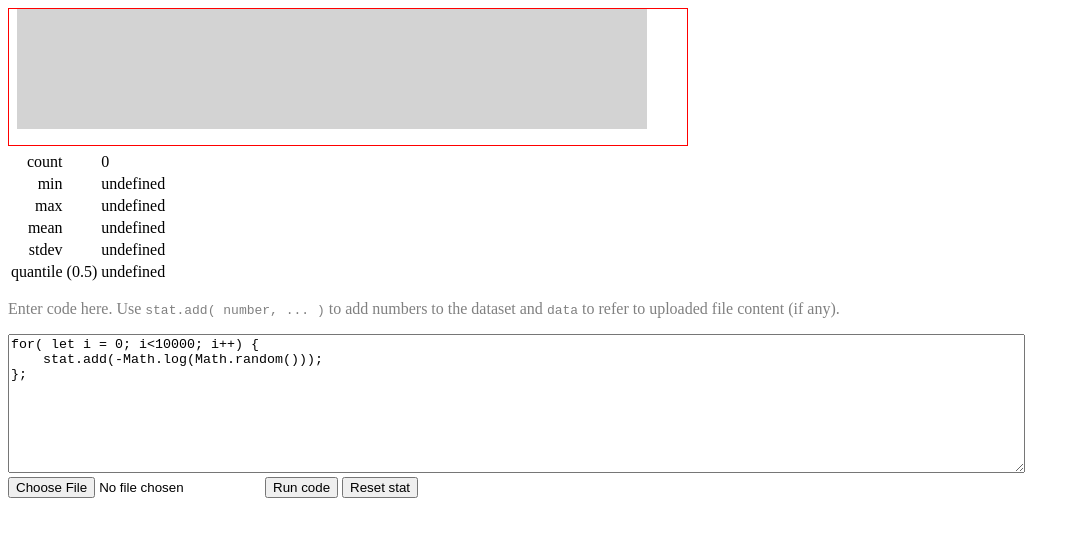
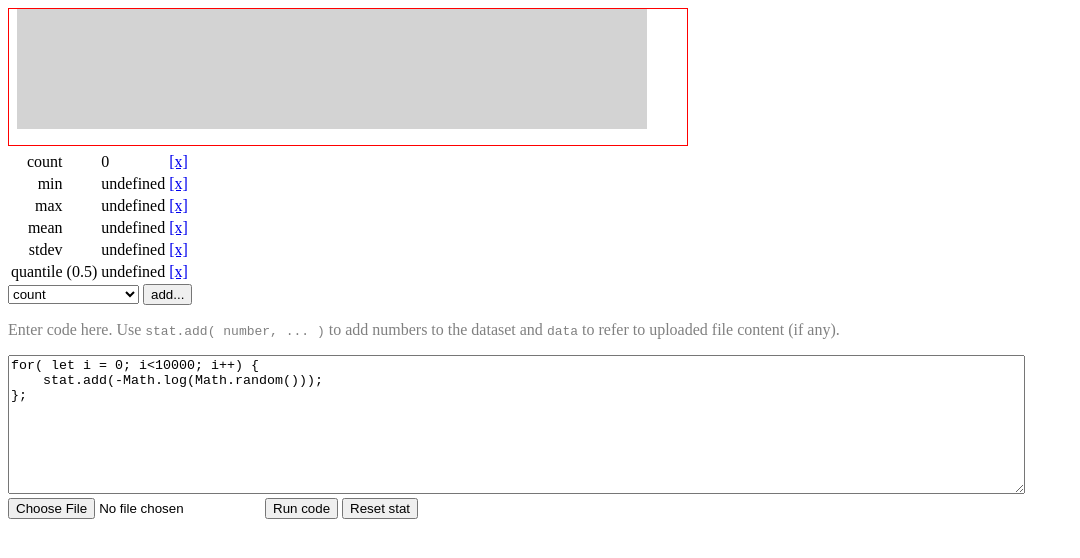
Before and after one commit to dallaylaen/math-stat-logscale.js, a website: page docs/index.html in a window 1280 px wide. Shown: the whole page, without its empty margins (0-1080 px from the left). Drawn offline with Linux system fonts and the light colour scheme.

Commit message:
[html] Add configurable query options to demo app

```diff
--- a/docs/index.html
+++ b/docs/index.html
@@ -8,8 +8,15 @@
 <body>
 <canvas id="draw" style="border: solid red 1px"></canvas>
 
-<table id="summary">
+<table>
+<tbody id="summary">
+</tbody>
 </table>
+<div>
+<select id="query" onchange="toggleQueryParam()"></select>
+<input id="query-param" style="display: none">
+<button onclick="addQuery()">add...</button>
+</div>
 
 <div id="add-numbers">
 <p style="color:grey">Enter code here. Use <tt>stat.add( number, ... )</tt>
@@ -30,9 +37,59 @@ for( let i = 0; i<10000; i++) {
     const userCode      = document.getElementById('code');
     const canvas        = document.getElementById('draw');
     const inFile        = document.getElementById('file');
+    const selectQuery   = document.getElementById('query');
+    const queryParam    = document.getElementById('query-param');
 
     let stat;
     const summary = [];
+
+    const availSeed = [
+        [ 'count' ],
+        [ 'min' ],
+        [ 'max' ],
+        [ 'mean' ],
+        [ 'stdev', 'standard deviation' ],
+        [ 'quantile', 'quantile(0..1)', 0, 1 ],
+        [ 'cdf', 'P(value&lt;x)', -Infinity, Infinity ],
+        [ 'E', 'E(function)', 'function' ],
+    ];
+    const avail = {};
+
+    availSeed.forEach( spec => {
+        avail[spec[0]] = spec;
+        const name = spec[0];
+        const label = spec[1] || name;
+        selectQuery.innerHTML += '<option value="'+name+'">'+label+'</option>';
+    });
+
+    function toggleQueryParam() {
+        const name = selectQuery.value;
+        if (avail[name][2] === undefined)
+            queryParam.style = 'display: none';
+        else
+            queryParam.style = '';
+        queryParam.value = '';
+    }
+
+    function addQuery() {
+        const name = selectQuery.value;
+        const spec = avail[name];
+        let param;
+        if (spec[2] !== undefined) {
+            param = queryParam.value;
+            console.log('raw param = ', param);
+            if (spec[2] === 'function')
+                param = eval(param);
+            else {
+                param = Number.parseFloat(param);
+                if (!(param >= spec[2] && param <= spec[3]))
+                    return; // out of range
+            }
+        }
+        console.log('got param = ', param);
+        addSummary(name, param);
+        show();
+    }
 
     function run() {
         const code = userCode.value;
@@ -61,17 +118,29 @@ for( let i = 0; i<10000; i++) {
         summary.push( [ name, param ] );
     }
 
+    function delSummary(n) {
+        summary.splice(n,1);
+        show();
+        return false;
+    }
+
     function show() {
         summaryTable.innerHTML = '';
-        summary.forEach( pair => {
-            const [name, param] = pair;
-            summaryTable.innerHTML += '<tr><td align="right">'+name
+        for (let i = 0; i<summary.length; i++) {
+            const [name, param] = summary[i];
+            const tr = document.createElement('tr');
+
+            tr.innerHTML = '<td align="right">'+name
                 +'</td><td>'
                 +(param !== undefined ? '('+param+')' : '')
                 +'</td><td>'
                 +stat.neat[name](param)
-                +'</td></tr>';
-        });
+                +'</td><td>'
+                +'<a href="#" onclick="return delSummary('+i+')">[x]</a>'
+                +'</td>';
+
+            summaryTable.appendChild(tr);
+        }
     }
 
     const graphColoring = [
```
